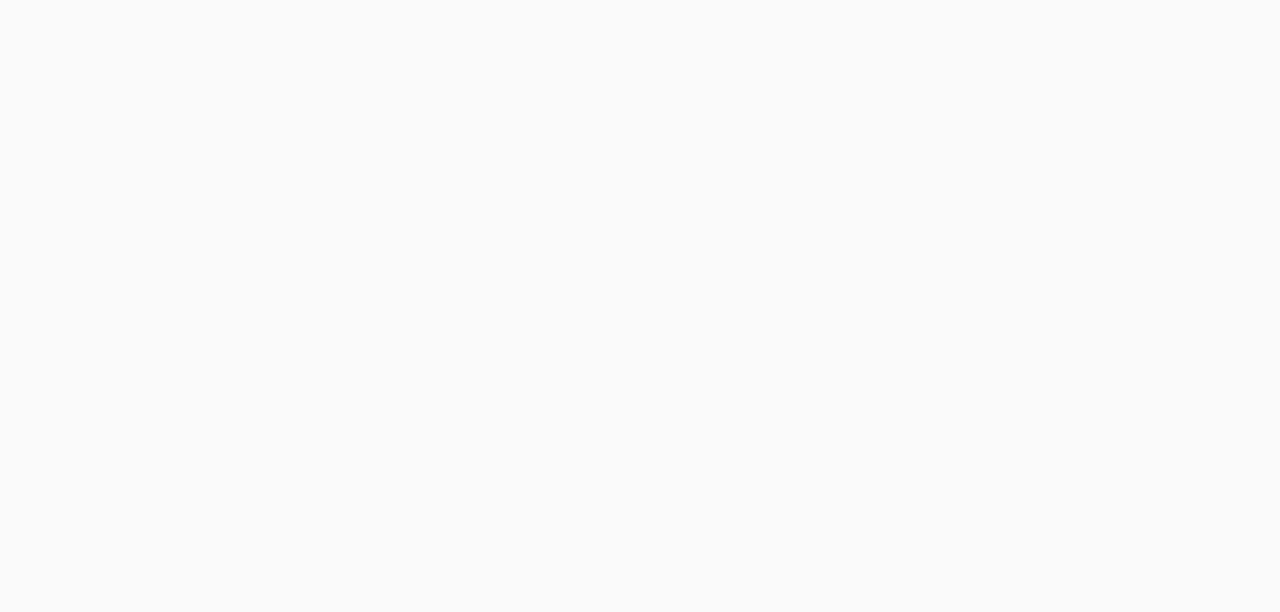
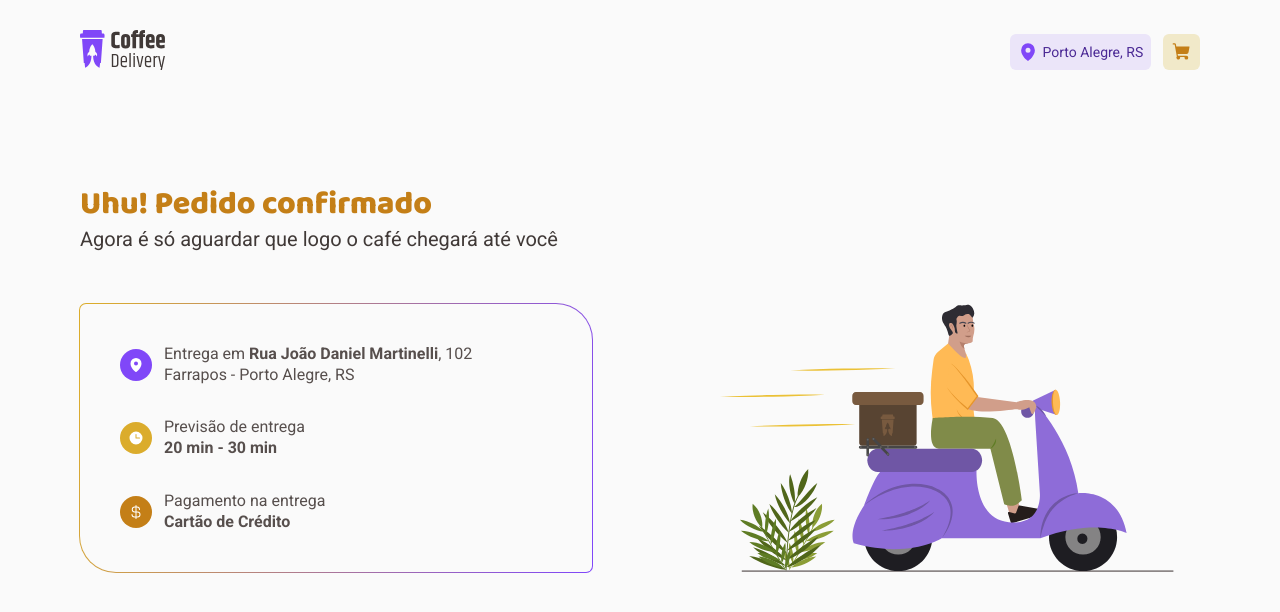
Before and after one commit to WD-GabrielKenji/Ignite-CoffeeDelivery, a React (Vite) app: page /orderConfirmed in a window 1280 px wide. Before the commit this address had no page. Shown: the top 612 px of the page. Built offline with nearby package versions, Linux system fonts and the light colour scheme.

Commit message:
:sparkles: feat: Rota orderConfirmed / Componente Confirmação de pedido

```diff
--- a/src/Router.tsx
+++ b/src/Router.tsx
@@ -3,6 +3,7 @@
 import { DefaultLayout } from './layout/DefaultLayout'
 import { Home } from './pages/Home'
 import { CompleteOrder } from './pages/CompleteOrder'
+import { OrderConfirmed } from './pages/OrderConfirmed'
 
 export function Router() {
   return (
@@ -10,6 +11,7 @@
       <Route path="/" element={<DefaultLayout />}>
         <Route path="/" element={<Home />} />
         <Route path="/completeOrder" element={<CompleteOrder />} />
+        <Route path="/orderConfirmed" element={<OrderConfirmed />} />
       </Route>
     </Routes>
   )
--- /dev/null
+++ b/src/pages/OrderConfirmed/index.tsx
@@ -0,0 +1,65 @@
+import { useTheme } from 'styled-components'
+
+import { RegularText, TitleText } from '../../Components/Typography'
+import { InfoWithIcon } from '../../Components/InfoWithIcon'
+
+import confirmedOrderIllustration from '../../../src/assets/IllustrationConfirmedOrder.svg'
+import { Clock, CurrencyDollar, MapPin } from 'phosphor-react'
+import { OrderConfirmedContainer, OrderDetailsContainer } from './styles'
+
+export function OrderConfirmed() {
+  const { colors } = useTheme()
+
+  return (
+    <OrderConfirmedContainer className="container">
+      <div>
+        <TitleText size="l">Uhu! Pedido confirmado</TitleText>
+        <RegularText size="l" color="subtitle">
+          Agora é só aguardar que logo o café chegará até você
+        </RegularText>
+      </div>
+
+      <section>
+        <OrderDetailsContainer>
+          <InfoWithIcon
+            icon={<MapPin weight="fill" />}
+            iconBg={colors['brand-purple']}
+            text={
+              <RegularText>
+                Entrega em <strong>Rua João Daniel Martinelli</strong>, 102
+                <br />
+                Farrapos - Porto Alegre, RS
+              </RegularText>
+            }
+          />
+
+          <InfoWithIcon
+            icon={<Clock weight="fill" />}
+            iconBg={colors['brand-yellow']}
+            text={
+              <RegularText>
+                Previsão de entrega
+                <br />
+                <strong>20 min - 30 min</strong>
+              </RegularText>
+            }
+          />
+
+          <InfoWithIcon
+            icon={<CurrencyDollar weight="fill" />}
+            iconBg={colors['brand-yellow-dark']}
+            text={
+              <RegularText>
+                Pagamento na entrega
+                <br />
+                <strong>Cartão de Crédito</strong>
+              </RegularText>
+            }
+          />
+        </OrderDetailsContainer>
+
+        <img src={confirmedOrderIllustration} alt="" />
+      </section>
+    </OrderConfirmedContainer>
+  )
+}
--- /dev/null
+++ b/src/pages/OrderConfirmed/styles.ts
@@ -0,0 +1,35 @@
+import styled from 'styled-components'
+
+export const OrderConfirmedContainer = styled.div`
+  display: flex;
+  flex-direction: column;
+  margin-top: 5rem;
+  gap: 2.5rem;
+  h1 {
+    color: ${({ theme }) => theme.colors['brand-yellow-dark']};
+  }
+  > section {
+    display: flex;
+    justify-content: space-between;
+    align-items: center;
+  }
+`
+
+export const OrderDetailsContainer = styled.div`
+  display: flex;
+  flex-direction: column;
+  position: relative;
+  min-width: 32rem;
+  padding: 2.5rem;
+  gap: 2rem;
+  border-radius: 6px 36px 6px 36px;
+  background: ${({ theme }) => theme.colors['base-background']};
+  &::before {
+    content: '';
+    position: absolute;
+    inset: -1px;
+    z-index: -1;
+    border-radius: 7px 37px 7px 37px;
+    background: linear-gradient(102.89deg, #dbac2c 2.61%, #8047f8 98.76%);
+  }
+`
```
Also changed, not shown: src/assets/IllustrationConfirmedOrder.svg (added).
